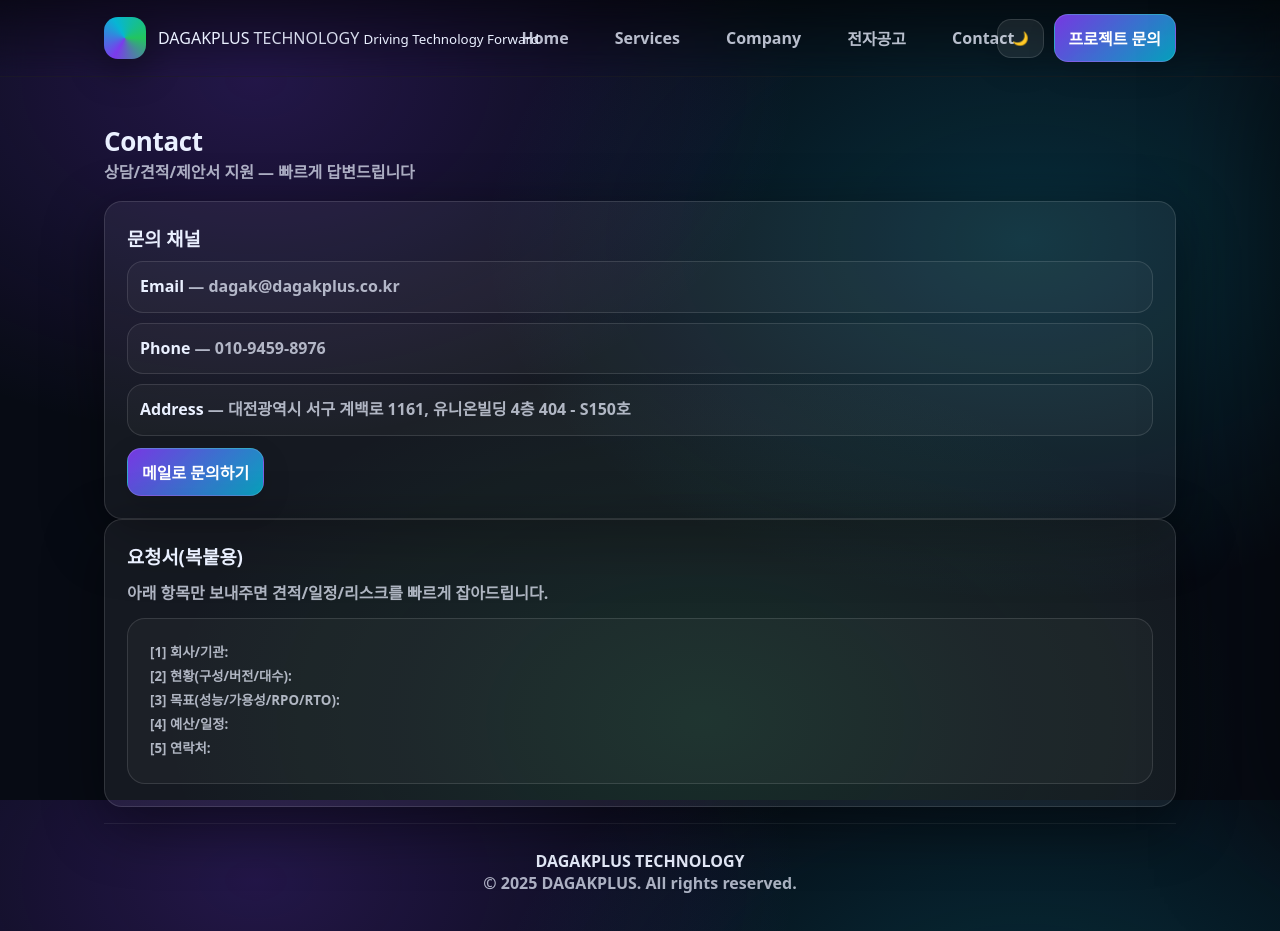
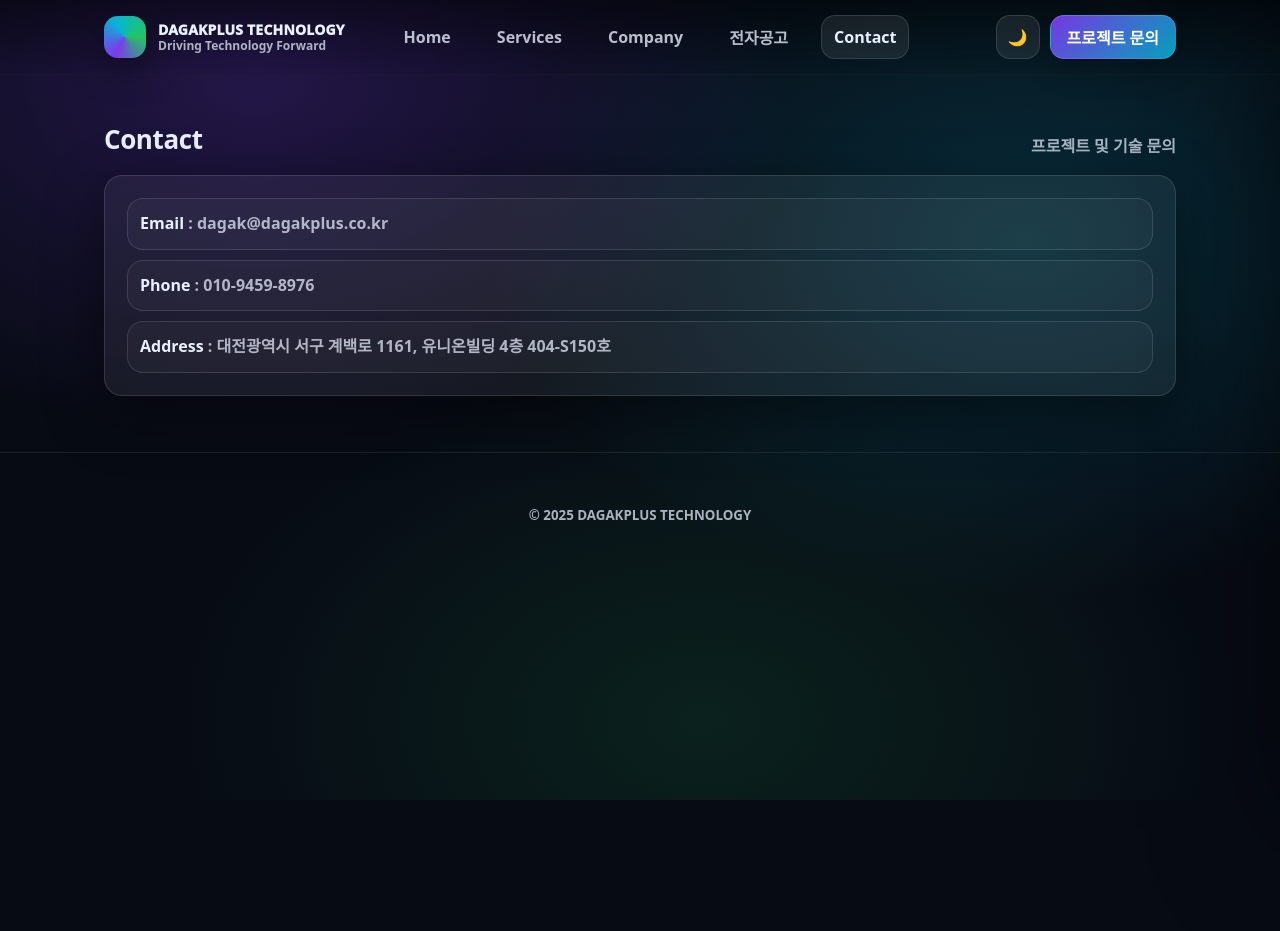
Before and after one commit to lppl0397/my-web, a plain HTML site: page contact.html in a window 1280 px wide. Shown: the top 931 px of the page. After the commit the page ends 800 px from the top, so only its background shows below. Drawn offline with Linux system fonts and the light colour scheme.

Commit message:
Update contact.html

```diff
--- a/contact.html
+++ b/contact.html
@@ -1,117 +1,77 @@
-<!doctype html>
-<html lang="ko">
+<!DOCTYPE html>
+<html lang="ko" data-theme="dark">
 <head>
-  <meta charset="utf-8" />
-  <meta name="viewport" content="width=device-width, initial-scale=1" />
+  <meta charset="UTF-8" />
+  <meta name="viewport" content="width=device-width, initial-scale=1.0" />
   <title>Contact | DAGAKPLUS TECHNOLOGY</title>
   <link rel="stylesheet" href="assets/style.css" />
 </head>
 <body>
+
 <header class="nav">
   <div class="inner">
     <a class="brand" href="index.html">
-      <div class="logo" aria-hidden="true"></div>
-      <div>
-        <span>DAGAKPLUS <span style="opacity:.9">TECHNOLOGY</span></span>
-        <small>Driving Technology Forward</small>
+      <div class="logo"></div>
+      <div class="brandText">
+        <div class="brandTitle">DAGAKPLUS TECHNOLOGY</div>
+        <div class="brandSub">Driving Technology Forward</div>
       </div>
     </a>
 
-    <nav class="menu" aria-label="Primary">
-      <a href="index.html" data-page="index.html">Home</a>
-      <a href="services.html" data-page="services.html">Services</a>
-      <a href="company.html" data-page="company.html">Company</a>
-      <a href="notice.html" data-page="notice.html">전자공고</a>
-      <a href="contact.html" data-page="contact.html">Contact</a>
+    <nav class="menu">
+      <a href="index.html">Home</a>
+      <a href="services.html">Services</a>
+      <a href="company.html">Company</a>
+      <a href="notice.html">전자공고</a>
+      <a class="active" href="contact.html">Contact</a>
     </nav>
 
-    <div style="display:flex; gap:10px; align-items:center;">
-      <button class="btn ghost" id="themeBtn" aria-label="Toggle theme">🌙</button>
-      <a class="btn primary" href="contact.html">프로젝트 문의</a>
-      <button class="hamburger" id="hamburgerBtn" aria-label="Open menu">☰</button>
+    <div class="navRight">
+      <button class="iconBtn" id="themeBtn">🌙</button>
+      <a class="ctaBtn" href="contact.html">프로젝트 문의</a>
+      <button class="iconBtn hamburger" id="hamburgerBtn">☰</button>
     </div>
   </div>
 </header>
 
-<!-- Drawer -->
-<div class="drawerOverlay" id="drawerOverlay" aria-hidden="true"></div>
-<aside class="drawer" aria-label="Mobile menu">
+<section class="section">
+  <div class="wrap">
+    <div class="pagehead">
+      <h1>Contact</h1>
+      <p>프로젝트 및 기술 문의</p>
+    </div>
+
+    <div class="card pad">
+      <ul class="list">
+        <li><b>Email</b> : dagak@dagakplus.co.kr</li>
+        <li><b>Phone</b> : 010-9459-8976</li>
+        <li><b>Address</b> : 대전광역시 서구 계백로 1161, 유니온빌딩 4층 404-S150호</li>
+      </ul>
+    </div>
+  </div>
+</section>
+
+<footer class="foot">
+  <div class="wrap tight">
+    <small>© <span id="year"></span> DAGAKPLUS TECHNOLOGY</small>
+  </div>
+</footer>
+
+<div class="drawerOverlay" id="drawerOverlay"></div>
+<aside class="drawer" id="drawer">
   <div class="drawerHeader">
-    <div style="font-weight:950; letter-spacing:.2px;">
-      DAGAKPLUS TECHNOLOGY
-      <div style="font-size:12px; color: var(--muted); font-weight:900; margin-top:3px;">
-        Driving Technology Forward
-      </div>
-    </div>
-    <button class="btn" id="drawerCloseBtn" aria-label="Close menu">✕</button>
+    <strong>DAGAKPLUS TECHNOLOGY</strong>
+    <button class="iconBtn" id="drawerCloseBtn">✕</button>
   </div>
-
-  <nav class="drawerNav" aria-label="Drawer links">
-    <a href="index.html" data-page="index.html">Home</a>
-    <a href="services.html" data-page="services.html">Services</a>
-    <a href="company.html" data-page="company.html">Company</a>
-    <a href="notice.html" data-page="notice.html">전자공고</a>
-    <a href="contact.html" data-page="contact.html">Contact</a>
+  <nav class="drawerNav">
+    <a href="index.html">Home</a>
+    <a href="services.html">Services</a>
+    <a href="company.html">Company</a>
+    <a href="notice.html">전자공고</a>
+    <a href="contact.html">Contact</a>
   </nav>
-
-  <div class="drawerActions">
-    <a class="btn primary" href="contact.html">프로젝트 문의</a>
-    <a class="btn" href="mailto:dagak@dagakplus.co.kr?subject=[DAGAKPLUS]%20문의">메일</a>
-    <a class="btn" href="tel:+821094598976">전화</a>
-  </div>
 </aside>
 
-  <main class="wrap">
-    <div class="pagehead">
-      <div>
-        <h1>Contact</h1>
-        <p>상담/견적/제안서 지원 — 빠르게 답변드립니다</p>
-      </div>
-    </div>
-
-    <div class="grid2">
-      <div class="card"><div class="pad">
-        <h3 style="margin:0 0 10px">문의 채널</h3>
-	<ul class="list">
-  		<li><b>Email</b> — <a href="mailto:dagak@dagakplus.co.kr">dagak@dagakplus.co.kr</a></li>
-  		<li><b>Phone</b> — <a href="tel:+821094598976">010-9459-8976</a></li>
-  		<li><b>Address</b> — 대전광역시 서구 계백로 1161, 유니온빌딩 4층 404 - S150호</li>
-	</ul>
-
-        <div style="height:12px"></div>
-       <a class="btn primary"
-   href="mailto:dagak@dagakplus.co.kr?subject=[DAGAKPLUS]%20프로젝트%20문의&body=1)%20회사/기관:%0A2)%20현황:%0A3)%20목표(RPO/RTO%20포함):%0A4)%20예산/일정:%0A5)%20연락처:%0A">
-  메일로 문의하기
-</a>
-
-      </div></div>
-
-      <div class="card"><div class="pad">
-        <h3 style="margin:0 0 10px">요청서(복붙용)</h3>
-        <p style="margin:0; color:var(--muted); line-height:1.8; font-weight:800">
-          아래 항목만 보내주면 견적/일정/리스크를 빠르게 잡아드립니다.
-        </p>
-        <div style="height:10px"></div>
-        <div class="card" style="box-shadow:none;background:rgba(255,255,255,.03)">
-          <div class="pad">
-            <small class="mono" style="display:block; line-height:1.8; color:var(--muted); font-weight:900">
-[1] 회사/기관:<br/>
-[2] 현황(구성/버전/대수):<br/>
-[3] 목표(성능/가용성/RPO/RTO):<br/>
-[4] 예산/일정:<br/>
-[5] 연락처:
-            </small>
-          </div>
-        </div>
-      </div></div>
-    </div>
-
-    <footer class="foot">
-      <b style="color:var(--text)">DAGAKPLUS TECHNOLOGY</b><br/>
-      <span>© <span id="year"></span> DAGAKPLUS. All rights reserved.</span>
-    </footer>
-  </main>
-
-  <script src="assets/app.js"></script>
+<script src="assets/app.js"></script>
 </body>
 </html>
```
